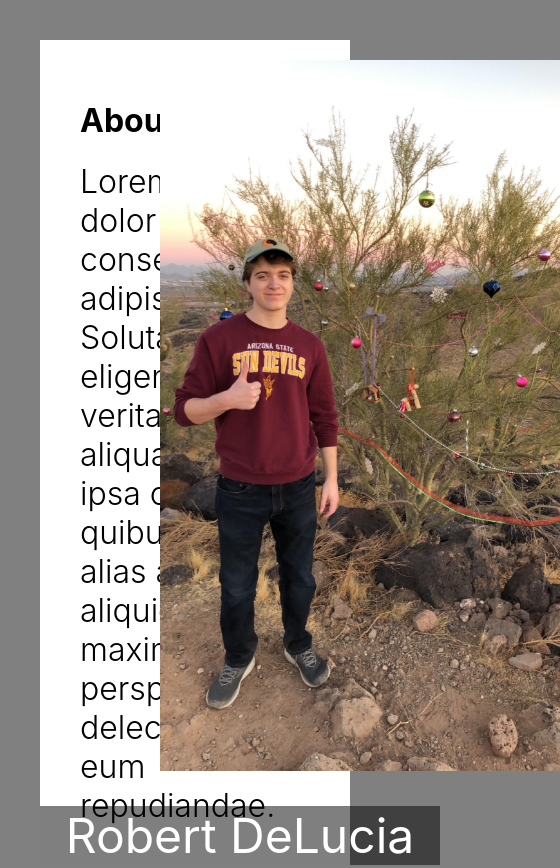
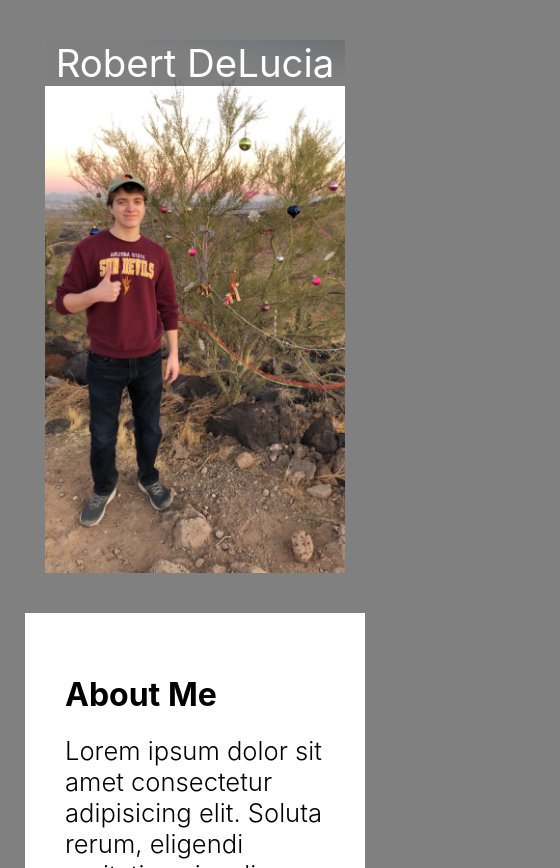
Before and after one commit to bdelucia/odin-homepage, a website built with webpack: page src/index.html in a window 390 px wide. Shown: the top 868 px of the page, 560 px wide, since content can reach past the window. Built offline with nearby package versions, Linux system fonts and the light colour scheme.

Commit message:
feat: desktop, tablet, mobile layouts for header

```diff
--- a/src/index.html
+++ b/src/index.html
@@ -16,7 +16,10 @@
           >Lorem ipsum dolor sit amet consectetur adipisicing elit. Soluta
           rerum, eligendi veritatis enim aliquam at est ipsa corporis quibusdam
           alias atque aliquid maxime, nobis perspiciatis sit delectus, sint eum
-          repudiandae.</span
+          repudiandae. Lorem ipsum dolor sit amet consectetur adipisicing elit.
+          Laborum aspernatur necessitatibus, deserunt assumenda quod sequi
+          aperiam, labore dolorem animi enim quia debitis! Beatae quod atque
+          doloremque, laborum quam eaque magni!</span
         >
       </div>
     </div>
--- a/src/index.js
+++ b/src/index.js
@@ -1,4 +1,6 @@
 import imgOfMe from './assets/me.jpg';
+import GitHubSVG from './assets/github-original.svg';
+import LinkedInSVG from './assets/linkedin-plain.svg';
 import './style.css';
 
 const imgOfMeElement = document.createElement('img');
--- a/src/style.css
+++ b/src/style.css
@@ -23,10 +23,11 @@ body {
   padding: 40px;
   background-color: white;
   min-height: 400px;
+  min-width: 260px;
 }
 
 #header-text {
-  font-size: 2rem;
+  font-size: 1.6rem;
   font-weight: 300;
 }
 
@@ -38,31 +39,75 @@ body {
   font-size: 3rem;
 
   position: absolute;
-  left: 0px;
-  bottom: 0px;
+  left: 0;
+  top: 0;
   min-width: 400px;
 
   display: flex;
   justify-content: center;
+  align-items: center;
 
   color: #ffffff; /* Pure white text for maximum contrast */
   background-color: rgba(0, 0, 0, 0.5);
 }
 
-@media (max-width: 1100px) {
-  #header-pic {
-    position: absolute;
-    top: 20px;
-    left: 120px;
-  }
+@media (max-width: 900px) {
   body {
     background-color: aqua;
+  }
+
+  .header-container {
+    flex-direction: column;
+  }
+
+  #header-pic {
+    max-width: 350px;
+  }
+
+  .header-text-container {
+    margin: 40px;
+    background-color: white;
+    min-height: 400px;
+    max-height: 620px;
+  }
+
+  #header-name {
+    font-size: 2.4rem;
+
+    position: absolute;
+    top: 0;
+    left: 50%;
+    transform: translateX(-50%);
+    min-width: 350px;
+    max-height: 50px;
   }
 }
 
 @media (max-width: 600px) {
+  .header-container {
+    flex-direction: column;
+  }
+
   #header-pic {
+    max-width: 300px;
+  }
+
+  .header-text-container {
+    margin: 40px;
+    background-color: white;
+    min-height: 400px;
+    max-height: fit-content;
+  }
+
+  #header-name {
+    font-size: 2.4rem;
+
     position: absolute;
+    top: 0;
+    left: 50%;
+    transform: translateX(-50%);
+    min-width: 300px;
+    max-height: 50px;
   }
   body {
     background-color: gray;
```
Also changed, not shown: src/assets/github-original.svg (added), src/assets/linkedin-plain.svg (added).
